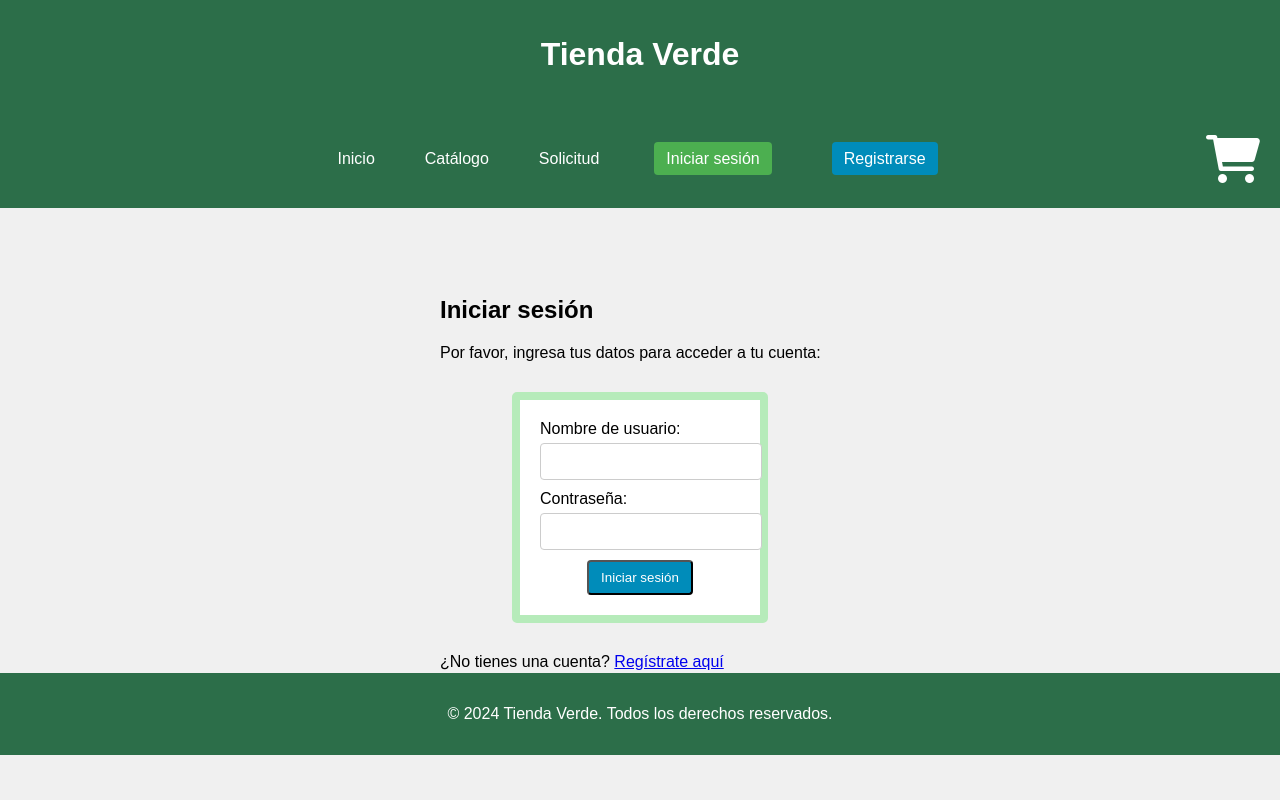
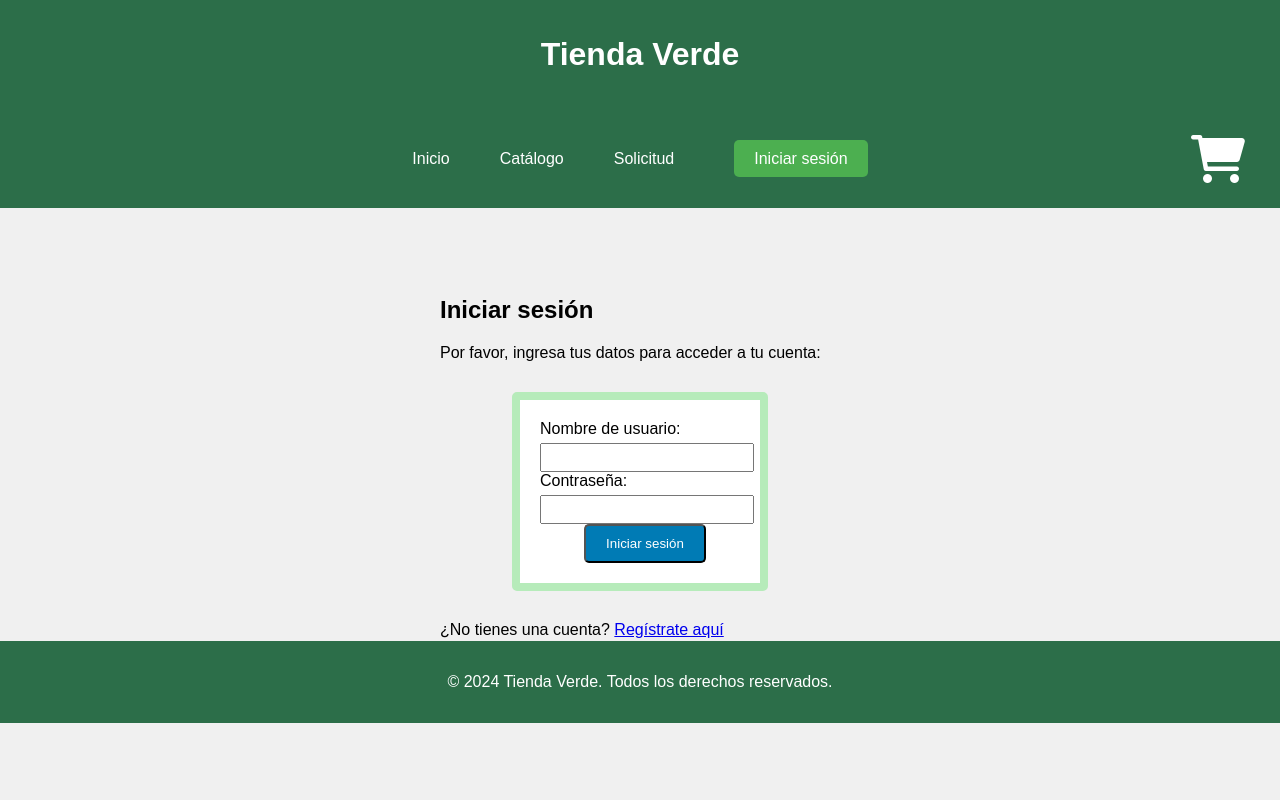
Before and after one commit to Miikkkkk/CER2-SegoviaMiguel, a Django app: page /login/ in a window 1280 px wide. Run offline with Django 4.2, Linux system fonts and the light colour scheme.

Commit message:
listo login y registro

```diff
--- a/TiendaVerde/TiendaVerde/settings.py
+++ b/TiendaVerde/TiendaVerde/settings.py
@@ -129,5 +129,5 @@ STATICFILES_DIRS = [
 DEFAULT_AUTO_FIELD = 'django.db.models.BigAutoField'
 
 
-LOGIN_REDIRECT_URL = '/'  # Redirige a la página principal después de iniciar sesión
-LOGOUT_REDIRECT_URL = '/'  # Redirige a la página principal después de cerrar sesión
+LOGIN_REDIRECT_URL = 'index'  # Redirige a la página principal después de iniciar sesión
+LOGOUT_REDIRECT_URL = 'index'  # Redirige a la página principal después de cerrar sesión
--- a/TiendaVerde/TiendaVerde/urls.py
+++ b/TiendaVerde/TiendaVerde/urls.py
@@ -17,26 +17,18 @@ Including another URLconf
 from django.contrib import admin
 from django.urls import path
 from tienda import views
-from django.contrib.auth.views import LoginView, LogoutView
+from django.contrib.auth import views as auth_views
 
 urlpatterns = [
-
     # Rutas de páginas públicas
-
     path('admin/', admin.site.urls),
     path('', views.index, name='index'),
     path('index/', views.index, name='catalogo'),
     path('catalogo/', views.catalogo, name='catalogo'),
     path('registro/', views.registro, name='registro'),
     path('solicitud/', views.solicitud, name='solicitud'),
-
-
-    # Rutas de login y logout
-    path('login/', LoginView.as_view(template_name='core/login.html'), name='login'),  # Login
-    path('logout/', LogoutView.as_view(next_page='index'), name='logout'),  # Logout, redirige al inicio
-
+    path('login/', auth_views.LoginView.as_view(template_name='core/login.html'), name='login'),  # Login
+    path('logout/', auth_views.LogoutView.as_view(next_page='index'), name='logout'),  # Logout, redirige al inicio
     path('agregar_al_carrito/<int:producto_id>/', views.agregar_al_carrito, name='agregar_al_carrito'),  # Solo usuarios autenticados
     path('ver_carrito/', views.ver_carrito, name='ver_carrito'),  # Vista de carrito solo para autenticados
-
-
 ]
--- a/TiendaVerde/tienda/static/core/estilos.css
+++ b/TiendaVerde/tienda/static/core/estilos.css
@@ -38,6 +38,8 @@ nav {
     justify-content: center;
     align-items: center;
     width: 100%;
+    position: relative;
+
 }
 nav ul {
     display: flex;
@@ -240,7 +242,8 @@ section {
 }
 
 
-form {
+
+.formulario {
     display: flex;
     flex-direction: column;
     align-items: center;
@@ -252,17 +255,17 @@ form {
     border-radius: 5px;
 }
 
-form label {
+.formulario label {
     margin-top: 10px;
 }
 
-form input, form select {
+.formulario input, form select {
     width: 100%;
     padding: 5px;
     margin-top: 5px;
 }
 
-form input[type="submit"] {
+.formulario input[type="submit"] {
     background-color: #58a148;
     color: white;
     border: none;
@@ -271,7 +274,7 @@ form input[type="submit"] {
     margin-top: 15px;
 }
 
-form input[type="submit"]:hover {
+.formulario input[type="submit"]:hover {
     background-color: #3e8c6b;
 }
 
@@ -292,12 +295,12 @@ footer {
 
 
 .btn {
-    padding: 8px 12px;
-    margin: 0 5px;
     background-color: #4CAF50;
-    color: white;
+    color: #fff;
+    padding: 10px 20px;
     text-decoration: none;
-    border-radius: 4px;
+    border-radius: 5px;
+    margin-left: 10px;
 }
 
 .btn:hover {
@@ -305,7 +308,8 @@ footer {
 }
 
 .btn-primary {
-    background-color: #008CBA;
+    background-color: #007bb5;
+    color: #fff;
 }
 
 .btn-primary:hover {
@@ -322,11 +326,3 @@ footer {
 .mt-5 {
     margin-top: 3rem;
 }
-
-.form-control {
-    width: 100%;
-    padding: 10px;
-    margin: 5px 0 10px;
-    border: 1px solid #ccc;
-    border-radius: 4px;
-}
--- a/TiendaVerde/tienda/templates/core/base.html
+++ b/TiendaVerde/tienda/templates/core/base.html
@@ -21,13 +21,14 @@
                     <li><a href="{% url 'catalogo' %}">Catálogo</a></li>
                     <li><a href="{% url 'solicitud' %}">Solicitud</a></li>
                     {% if user.is_authenticated %}
-                        <!-- Botón para Logout -->
-                        <li><a href="{% url 'logout' %}" class="btn">Cerrar sesión</a></li>
+                        <li>
+                            <form method="post" action="{% url 'logout' %}">
+                                {% csrf_token %}
+                                <button type="submit" class="btn">Cerrar sesión</button>
+                            </form>
+                        </li>
                     {% else %}
-                        <!-- Botón para Login  -->
                         <li><a href="{% url 'login' %}" class="btn">Iniciar sesión</a></li>
-                        <!-- Botón para Registro -->
-                        <li><a href="{% url 'registro' %}" class="btn btn-primary">Registrarse</a></li>
                     {% endif %}
                 </ul>
                 <!-- Carrito de compras -->
@@ -50,7 +51,7 @@
 
     <!-- Footer -->
     <footer>
-        <p>&copy; 2024 Tienda Verde. Todos los derechos reservados.</p>
+        <p>© 2024 Tienda Verde. Todos los derechos reservados.</p>
     </footer>
 </body>
 </html>
--- a/TiendaVerde/tienda/templates/core/login.html
+++ b/TiendaVerde/tienda/templates/core/login.html
@@ -8,7 +8,7 @@
         <p>Por favor, ingresa tus datos para acceder a tu cuenta:</p>
 
         <!-- Formulario de inicio de sesión -->
-        <form method="POST">
+        <form class = "formulario" method="POST">
             {% csrf_token %}
 
             <div class="form-group">
--- a/TiendaVerde/tienda/templates/core/registro.html
+++ b/TiendaVerde/tienda/templates/core/registro.html
@@ -3,7 +3,7 @@
 
 {% block content %}
     <h2>Registro en Tienda Verde</h2>
-    <form method="POST">
+    <form class= "formulario" method="POST">
         {% csrf_token %}
         {{ form.as_p }}
         <button type="submit" class="btn btn-primary">Registrarse</button>
--- a/TiendaVerde/tienda/templates/core/solicitud.html
+++ b/TiendaVerde/tienda/templates/core/solicitud.html
@@ -66,7 +66,7 @@
     <section id="reciclaje">
         <h2 class="Solicitud_de_Reciclaje">Solicitud de Reciclaje</h2>
         <img src="imagenes/reciclaje.jpg" alt="Imagen de reciclaje" class="reciclaje-image">
-        <form>
+        <form class ="formulario">
             <!-- Selección del tipo de residuo -->
             <label for="Tiporeiclaje">Tipo de Residuo:</label>
             <select id="Tiporeciclaje" name="Tiporeciclaje" onchange="ActualizarCategoria()">
--- a/TiendaVerde/tienda/views.py
+++ b/TiendaVerde/tienda/views.py
@@ -3,6 +3,8 @@ from django.contrib.auth import login
 from django.contrib.auth.forms import UserCreationForm
 from .models import Carrito, Producto
 from django.shortcuts import get_object_or_404
+from django.contrib.auth.decorators import login_required
+
 
 def registro(request):
     if request.method == 'POST':
@@ -16,6 +18,7 @@ def registro(request):
     return render(request, 'core/registro.html', {'form': form})
 
 
+@login_required
 def agregar_al_carrito(request, producto_id):
     producto = get_object_or_404(Producto, id=producto_id)
     carrito, created = Carrito.objects.get_or_create(usuario=request.user, producto=producto)
@@ -23,7 +26,7 @@ def agregar_al_carrito(request, producto_id):
     carrito.save()
     return redirect('ver_carrito')
 
-
+@login_required
 def ver_carrito(request):
     carrito = Carrito.objects.filter(usuario=request.user)
     total = sum(item.producto.precio * item.cantidad for item in carrito)
```
Also changed, not shown: TiendaVerde/db.sqlite3.
